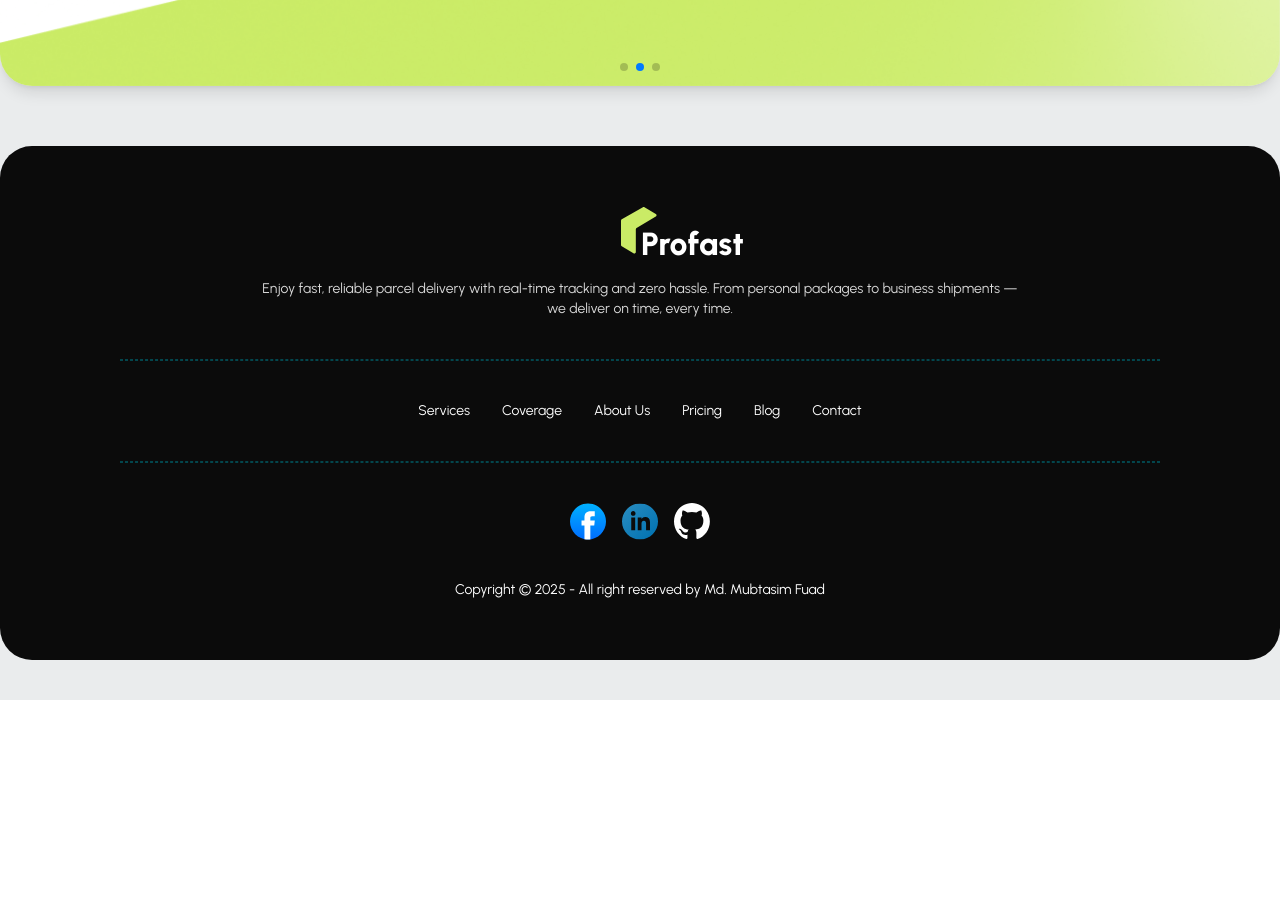
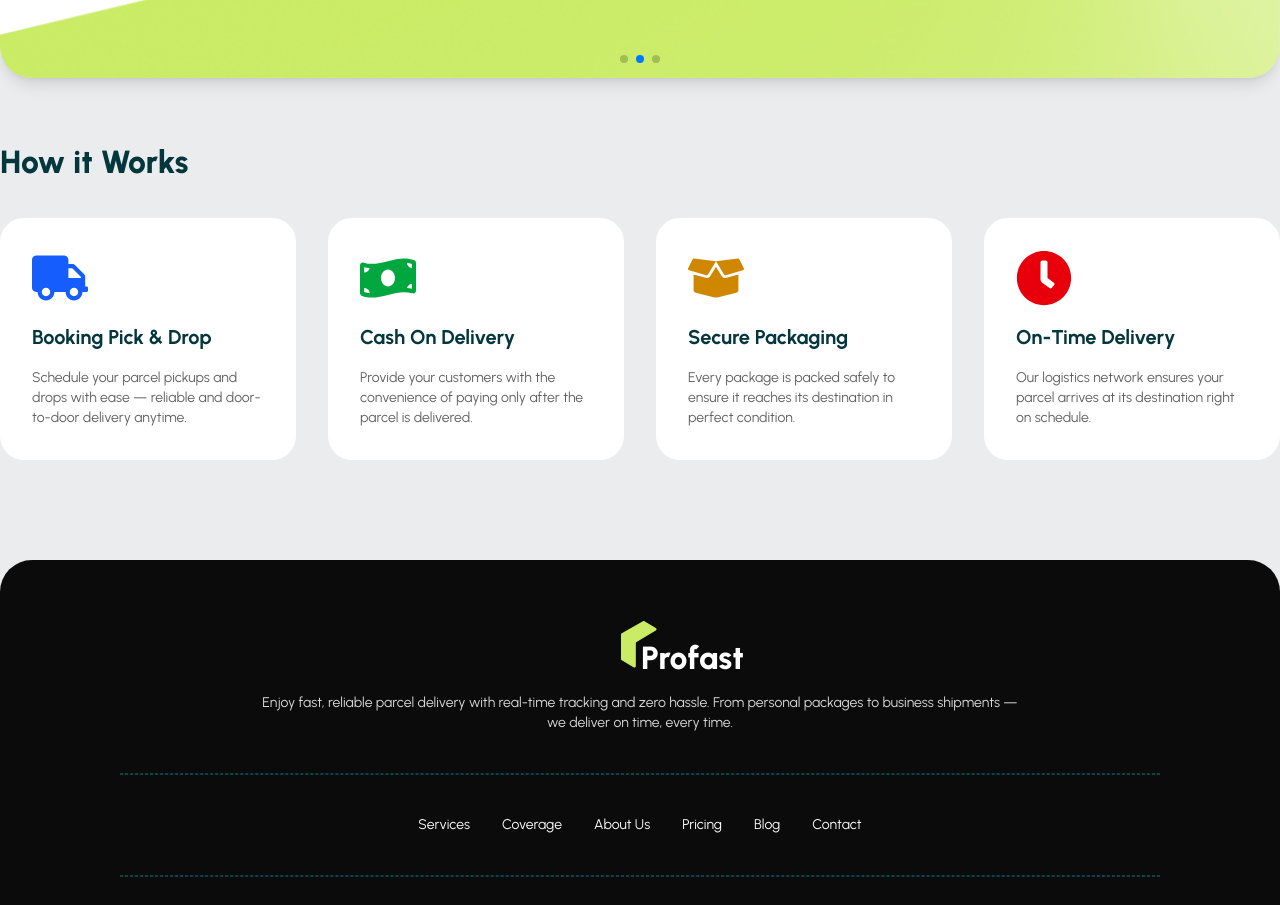
Before and after one commit to MubtasimPrime/ProFast_Delivery_System_Client_Side, a React (Vite) app: page / in a window 1280 px wide. Shown: the part 760-1665 px from the top of the page. Before the commit the page ends 1460 px from the top, so only its background shows below. Built offline with nearby package versions, Linux system fonts and the light colour scheme.

Commit message:
How it works part done

```diff
--- a/package.json
+++ b/package.json
@@ -11,9 +11,10 @@
   },
   "dependencies": {
     "@tailwindcss/vite": "^4.1.14",
+    "lucide-react": "^0.545.0",
     "react": "^19.1.1",
     "react-dom": "^19.1.1",
-    "react-responsive-carousel": "^3.2.23",
+    "react-icons": "^5.5.0",
     "react-router": "^7.9.4",
     "swiper": "^12.0.2",
     "tailwindcss": "^4.1.14"
--- /dev/null
+++ b/src/components/Home/Works.jsx
@@ -0,0 +1,50 @@
+import { FaTruck, FaMoneyBillWave, FaBoxOpen, FaClock } from "react-icons/fa";
+
+const Works = () => {
+  const details = [
+    {
+      title: "Booking Pick & Drop",
+      desc: "Schedule your parcel pickups and drops with ease — reliable and door-to-door delivery anytime.",
+      icon: <FaTruck className="w-14 h-14 text-blue-600" />,
+    },
+    {
+      title: "Cash On Delivery",
+      desc: "Provide your customers with the convenience of paying only after the parcel is delivered.",
+      icon: <FaMoneyBillWave className="w-14 h-14 text-green-600" />,
+    },
+    {
+      title: "Secure Packaging",
+      desc: "Every package is packed safely to ensure it reaches its destination in perfect condition.",
+      icon: <FaBoxOpen className="w-14 h-14 text-yellow-600" />,
+    },
+    {
+      title: "On-Time Delivery",
+      desc: "Our logistics network ensures your parcel arrives at its destination right on schedule.",
+      icon: <FaClock className="w-14 h-14 text-red-600" />,
+    },
+  ];
+
+  return (
+    <section className="max-w-7xl mx-auto mb-25">
+      <h1 className="primary-green font-extrabold text-[32px] mb-8">
+        How it Works
+      </h1>
+      <div className="grid grid-cols-1 md:grid-cols-2 lg:grid-cols-4 gap-8">
+        {details.map((item, index) => (
+          <div
+            key={index}
+            className="flex flex-col p-8 rounded-3xl hover:shadow-md transition bg-white hover:scale-105 duration-300"
+          >
+            <div className="mb-4">{item.icon}</div>
+            <h3 className="font-bold text-[20px] mb-4 primary-green">
+              {item.title}
+            </h3>
+            <p className="primary-gray text-sm">{item.desc}</p>
+          </div>
+        ))}
+      </div>
+    </section>
+  );
+};
+
+export default Works;
--- a/src/components/shared/Navbar.jsx
+++ b/src/components/shared/Navbar.jsx
@@ -64,10 +64,10 @@
         </ul>
       </div>
       <div className="navbar-end gap-4">
-        <NavLink className="text-[#606060] py-4 px-8 border border-gray-300 rounded-xl font-bold text-[20px] hover:bg-[#caeb66] transition duration-300 hover:border-[#caeb66] hover:text-[#303030]">
+        <NavLink className="text-[#606060] py-3 px-8 border border-gray-300 rounded-xl font-bold text-[20px] hover:bg-[#caeb66] transition duration-300 hover:border-[#caeb66] hover:text-[#303030]">
           Sign In
         </NavLink>
-        <NavLink className="py-4 px-8 border bg-[#caeb66] rounded-xl font-bold text-[20px] text-[#303030] outline-none border-[#caeb66] hover:border-[#c7c2c2] hover:bg-white hover:text-[#606060] transition duration-300">
+        <NavLink className="py-3 px-8 border bg-[#caeb66] rounded-xl font-bold text-[20px] text-[#303030] outline-none border-[#caeb66] hover:border-[#c7c2c2] hover:bg-white hover:text-[#606060] transition duration-300">
           Be a rider
         </NavLink>
       </div>
--- a/src/pages/Home/Home.jsx
+++ b/src/pages/Home/Home.jsx
@@ -1,10 +1,12 @@
 import React from "react";
 import Banner from "../../components/Home/Banner";
+import Works from "../../components/Home/Works";
 
 const Home = () => {
   return (
     <>
       <Banner></Banner>
+      <Works></Works>
     </>
   );
 };
```
Also changed, not shown: 1 other file (tests, documents, lock files or other folders).
